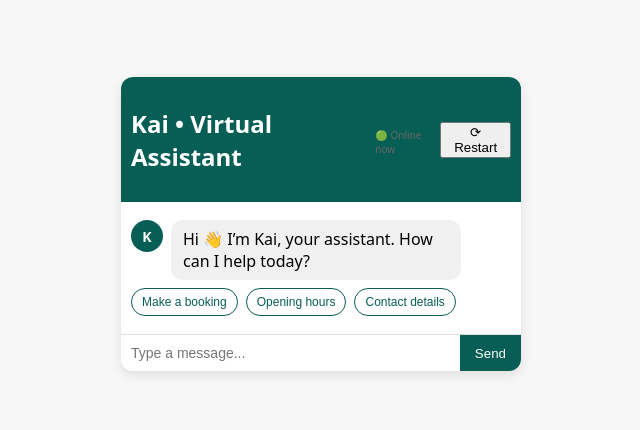
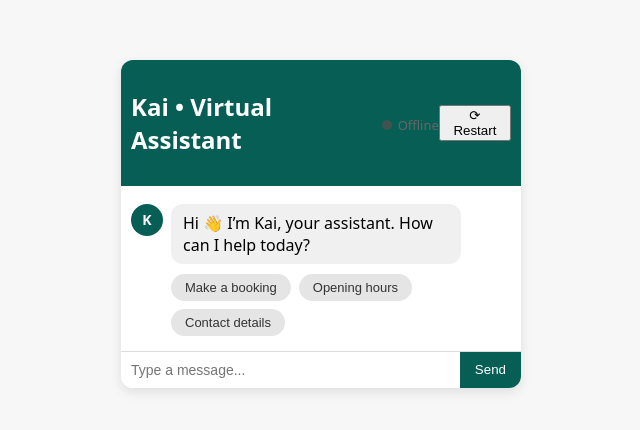
Before and after one commit to kaidodd21-ctrl/chatbot-mvp-python, a plain HTML site: page index.html in a window 1280 px wide. Shown: the part 176-606 px from the top of the page, without its empty margins (319-959 px from the left). Drawn offline with Linux system fonts and the light colour scheme; no server answers.

Commit message:
Frontend V7.4 update with pulsing status dot + health check

```diff
--- a/index.html
+++ b/index.html
@@ -1,16 +1,16 @@
 <!DOCTYPE html>
 <html lang="en">
 <head>
-  <meta charset="UTF-8">
-  <meta name="viewport" content="width=device-width, initial-scale=1.0">
+  <meta charset="UTF-8" />
+  <meta name="viewport" content="width=device-width, initial-scale=1.0"/>
   <title>Kai • Virtual Assistant</title>
-  <link rel="stylesheet" href="style.css">
+  <link rel="stylesheet" href="style.css"/>
 </head>
 <body>
   <div id="chat-container">
     <header>
       <h2>Kai • Virtual Assistant</h2>
-      <div class="status">🟢 Online now</div>
+      <div id="status" class="status checking"><span class="dot"></span> Checking...</div>
       <button onclick="restartChat()">⟳ Restart</button>
     </header>
 
@@ -23,7 +23,34 @@
   </div>
 
   <script>
-  const BACKEND_URL = "http://127.0.0.1:8000/chat"; // replace with Render URL after deploy
+  const BACKEND_URL = "https://your-render-url.onrender.com/chat"; // replace with live backend
+  let sessionId = null;
+
+  function setStatus(state, text) {
+    const statusEl = document.getElementById("status");
+    statusEl.className = `status ${state}`;
+    statusEl.innerHTML = `<span class="dot"></span> ${text}`;
+  }
+
+  async function checkBackend() {
+    setStatus("checking", "Checking...");
+    try {
+      const res = await fetch(BACKEND_URL.replace("/chat", "/health"));
+      if (res.ok) {
+        setStatus("online", "Online");
+      } else {
+        setStatus("offline", "Offline");
+      }
+    } catch {
+      setStatus("offline", "Offline");
+    }
+  }
+
+  setInterval(checkBackend, 15000); // every 15s
+  window.onload = () => {
+    checkBackend();
+    restartChat();
+  };
 
   function addUserMessage(text) {
     const chatBox = document.getElementById("chat-box");
@@ -39,11 +66,10 @@
 
     chatBox.appendChild(msgWrapper);
     chatBox.scrollTop = chatBox.scrollHeight;
-
     return document.getElementById(statusId);
   }
 
-  function addBotMessage(text, suggestions = []) {
+  function addBotMessage(text) {
     const chatBox = document.getElementById("chat-box");
     const msgWrapper = document.createElement("div");
     msgWrapper.className = "message bot";
@@ -52,19 +78,23 @@
       <div class="bubble">${text}</div>
     `;
     chatBox.appendChild(msgWrapper);
+    chatBox.scrollTop = chatBox.scrollHeight;
+  }
 
-    if (suggestions.length > 0) {
+  function addSuggestions(suggestions) {
+    const chatBox = document.getElementById("chat-box");
     const suggBox = document.createElement("div");
     suggBox.className = "suggestions";
-      suggestions.forEach(s => {
+
+    suggestions.forEach((s, i) => {
       const btn = document.createElement("button");
       btn.innerText = s;
       btn.onclick = () => sendMessage(s);
+      btn.style.animationDelay = `${0.1 + i * 0.15}s`;
       suggBox.appendChild(btn);
     });
+
     chatBox.appendChild(suggBox);
-    }
-
     chatBox.scrollTop = chatBox.scrollHeight;
   }
 
@@ -90,22 +120,32 @@
   async function sendMessage(text) {
     const statusEl = addUserMessage(text);
     document.getElementById("user-input").value = "";
-
     showTyping();
 
+    try {
       const res = await fetch(BACKEND_URL, {
         method: "POST",
         headers: { "Content-Type": "application/json" },
-      body: JSON.stringify({ message: text })
+        body: JSON.stringify({ message: text, session_id: sessionId })
       });
+
       const data = await res.json();
+      sessionId = data.session_id;
 
-    // Simulated typing delay
       setTimeout(() => {
         hideTyping();
-      addBotMessage(data.reply, data.suggestions);
+        addBotMessage(data.reply);
+
+        if (data.suggestions.length > 0) {
+          setTimeout(() => addSuggestions(data.suggestions), 400);
+        }
         statusEl.innerText = "✓✓ Read";
       }, Math.floor(Math.random() * 1000) + 500);
+    } catch (error) {
+      hideTyping();
+      addBotMessage("⚠️ Oops, I couldn’t connect to the server. Please try again.");
+      statusEl.innerText = "Failed";
+    }
   }
 
   function handleSend() {
@@ -115,13 +155,10 @@
 
   function restartChat() {
     document.getElementById("chat-box").innerHTML = "";
-    addBotMessage(
-      "Hi 👋 I’m Kai, your assistant. How can I help today?",
-      ["Make a booking", "Opening hours", "Contact details"]
-    );
+    sessionId = null;
+    addBotMessage("Hi 👋 I’m Kai, your assistant. How can I help today?");
+    setTimeout(() => addSuggestions(["Make a booking", "Opening hours", "Contact details"]), 400);
   }
-
-  window.onload = restartChat;
   </script>
 </body>
 </html>
--- a/style.css
+++ b/style.css
@@ -7,6 +7,7 @@ body {
   align-items: center;
   height: 100vh;
 }
+
 #chat-container {
   width: 400px;
   background: #fff;
@@ -16,6 +17,7 @@ body {
   flex-direction: column;
   overflow: hidden;
 }
+
 header {
   background: #075e54;
   color: #fff;
@@ -24,21 +26,25 @@ header {
   justify-content: space-between;
   align-items: center;
 }
+
 #chat-box {
   flex: 1;
   padding: 10px;
   overflow-y: auto;
 }
+
 #input-container {
   display: flex;
   border-top: 1px solid #ddd;
 }
+
 #input-container input {
   flex: 1;
   border: none;
   padding: 10px;
   font-size: 14px;
 }
+
 #input-container button {
   background: #075e54;
   color: #fff;
@@ -46,11 +52,14 @@ header {
   padding: 10px 15px;
   cursor: pointer;
 }
+
+/* --- Messages --- */
 .message {
   display: flex;
   align-items: flex-start;
   margin: 8px 0;
 }
+
 .avatar {
   width: 32px;
   height: 32px;
@@ -63,40 +72,48 @@ header {
   font-weight: bold;
   font-size: 14px;
 }
+
 .message.user .avatar {
-  background: #34b7f1; /* blue */
+  background: #34b7f1;
 }
 .message.user .avatar::after {
-  content: "U"; /* User initial */
+  content: "U";
 }
+
 .message.bot .avatar {
-  background: #075e54; /* green */
+  background: #075e54;
 }
 .message.bot .avatar::after {
-  content: "K"; /* Kai initial */
+  content: "K";
 }
+
 .bubble {
   padding: 8px 12px;
   border-radius: 12px;
   max-width: 70%;
 }
+
 .user .bubble {
   background: #dcf8c6;
 }
+
 .bot .bubble {
   background: #f1f0f0;
 }
+
 .status {
   font-size: 10px;
   margin-left: auto;
   margin-top: 4px;
   color: #666;
 }
+
 .bubble.typing {
   display: flex;
   gap: 4px;
   padding: 8px;
 }
+
 .dot {
   width: 6px;
   height: 6px;
@@ -106,25 +123,78 @@ header {
 }
 .dot:nth-child(2) { animation-delay: 0.2s; }
 .dot:nth-child(3) { animation-delay: 0.4s; }
+
 @keyframes blink {
   0%, 80%, 100% { opacity: 0; }
   40% { opacity: 1; }
 }
+
+/* --- Suggestions --- */
 .suggestions {
   display: flex;
+  flex-wrap: wrap;
   gap: 8px;
-  margin: 8px 0;
+  margin: 10px 0 5px 40px;
 }
+
 .suggestions button {
-  border: 1px solid #075e54;
-  background: #fff;
-  color: #075e54;
-  padding: 6px 10px;
-  border-radius: 16px;
-  font-size: 12px;
+  border: none;
+  background: #e5e5e5;
+  color: #333;
+  padding: 6px 14px;
+  border-radius: 20px;
+  font-size: 13px;
   cursor: pointer;
+  transition: all 0.2s ease;
+  opacity: 0;
+  transform: translateY(10px);
+  animation: chipFadeIn 0.3s forwards;
 }
+
 .suggestions button:hover {
   background: #075e54;
   color: #fff;
+  transform: translateY(-1px);
 }
+
+.suggestions button:active {
+  background: #064c44;
+  color: #fff;
+  transform: scale(0.98);
+}
+
+@keyframes chipFadeIn {
+  to {
+    opacity: 1;
+    transform: translateY(0);
+  }
+}
+
+/* --- Status Dot (header) --- */
+.status {
+  display: flex;
+  align-items: center;
+  gap: 6px;
+  font-size: 13px;
+  font-weight: 500;
+}
+
+.status .dot {
+  width: 10px;
+  height: 10px;
+  border-radius: 50%;
+  background: grey;
+}
+
+.status.online .dot { background: #28a745; }
+.status.offline .dot { background: #dc3545; }
+.status.checking .dot {
+  background: orange;
+  animation: pulse 1.5s infinite;
+}
+
+@keyframes pulse {
+  0%   { transform: scale(1); opacity: 0.7; }
+  50%  { transform: scale(1.3); opacity: 1; }
+  100% { transform: scale(1); opacity: 0.7; }
+}
```
Lines whose indentation alone changed are shown as unchanged.
